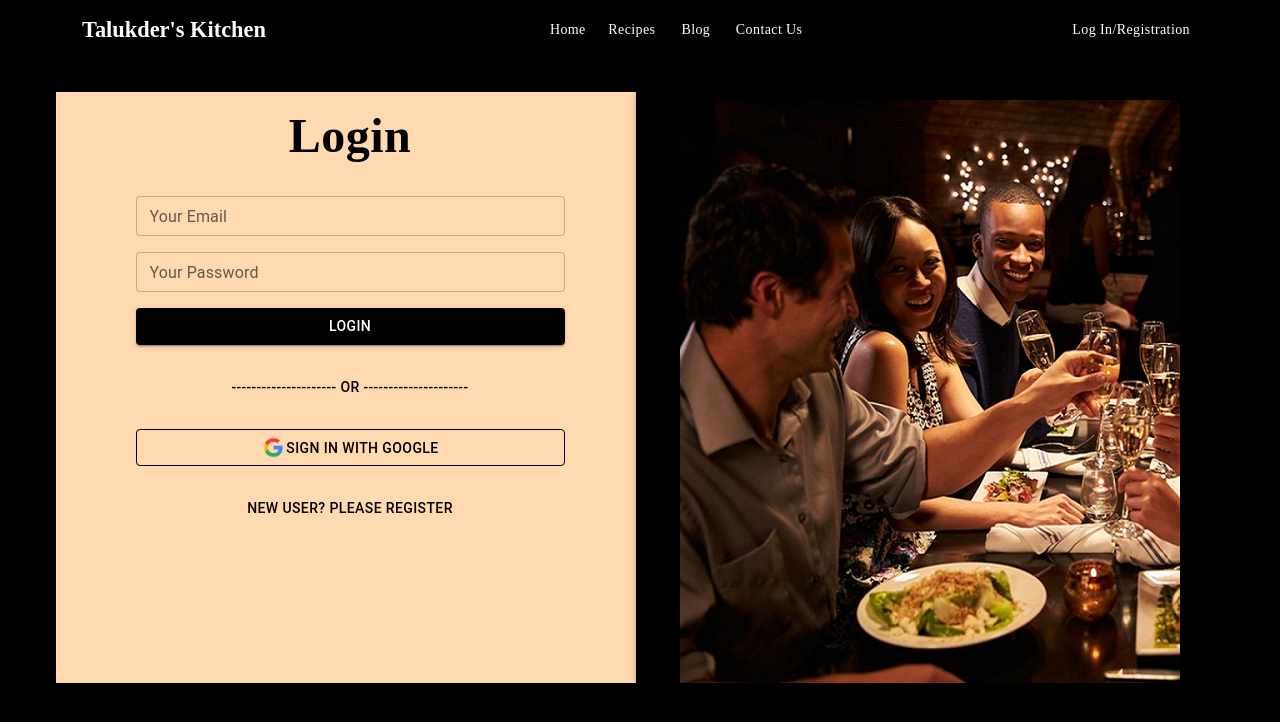
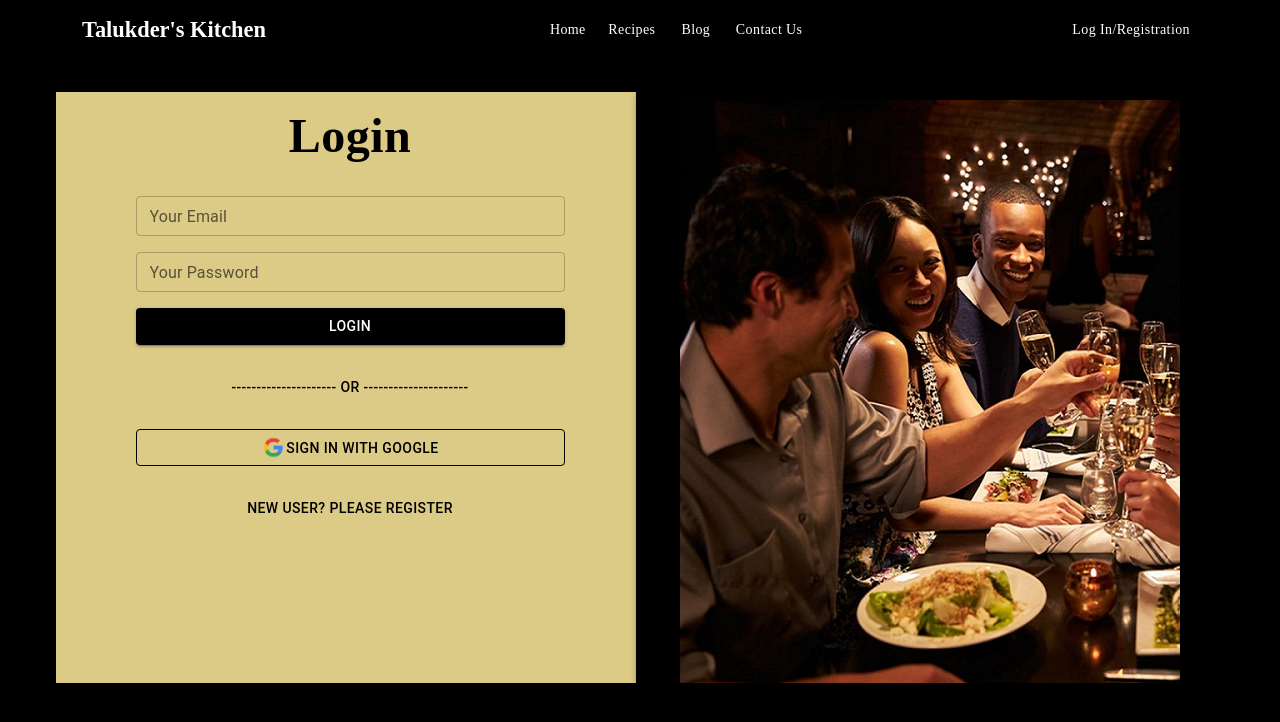
Before and after one commit to fazlerabbytalukder/talukders-kitchen-client-site, a React (Create React App) app: page /login in a window 1280 px wide. Shown: the top 722 px of the page. Built offline with nearby package versions, Linux system fonts and the light colour scheme; no server answers; a web font is replaced by a local one.

Commit message:
login signup bg change

```diff
--- a/src/pages/Login/Login/Login.js
+++ b/src/pages/Login/Login/Login.js
@@ -39,7 +39,7 @@ const Login = () => {
             <Navigation></Navigation>
             <Container>
             <Grid container spacing={1}>
-                <Grid style={{backgroundColor:'#FFD9B0'}} item sx={{ my: 5, boxShadow: 3, mx:'auto' }} xs={12} md={6}>
+                <Grid style={{backgroundColor:'#DCCA87'}} item sx={{ my: 5, boxShadow: 3, mx:'auto' }} xs={12} md={6}>
                     <Typography className='reg-title' variant="body1" gutterBottom>
                         Login
                     </Typography>
--- a/src/pages/Login/Register/Register.js
+++ b/src/pages/Login/Register/Register.js
@@ -48,7 +48,7 @@ const Register = () => {
             <Navigation></Navigation>
             <Container>
                 <Grid container>
-                    <Grid style={{backgroundColor:'#FFD9B0'}} item sx={{ my: 5, boxShadow: 3, mx: 'auto' }} xs={12} md={6}>
+                    <Grid style={{backgroundColor:'#DCCA87'}} item sx={{ my: 5, boxShadow: 3, mx: 'auto' }} xs={12} md={6}>
                         <Typography className='reg-title' variant="body1" gutterBottom>
                             Register
                         </Typography>
```
